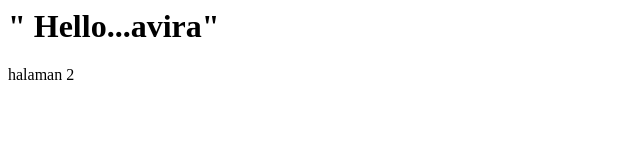
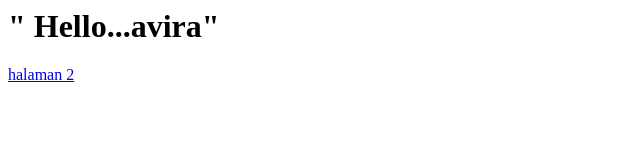
Before and after one commit to aviraoktaviani/aviraokta.github.oi, a plain HTML site: page index.html in a window 1280 px wide. Shown: the full height of the page, 0-640 px from the left. Drawn offline with Linux system fonts and the light colour scheme.

Commit message:
Update index.html

```diff
--- a/index.html
+++ b/index.html
@@ -4,7 +4,7 @@
 </head>
 <body>
 <h1> " Hello...avira"</h1>
-  <a herf="halaman2.html">halaman 2 </a>
+  <a href="halaman2.html">halaman 2 </a>
 </body>
 
 
```
